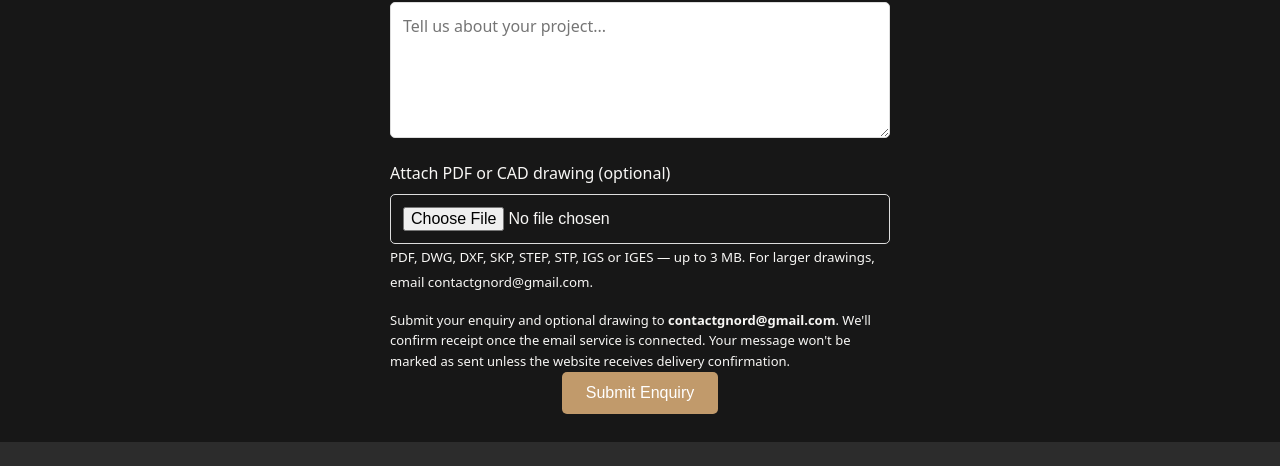
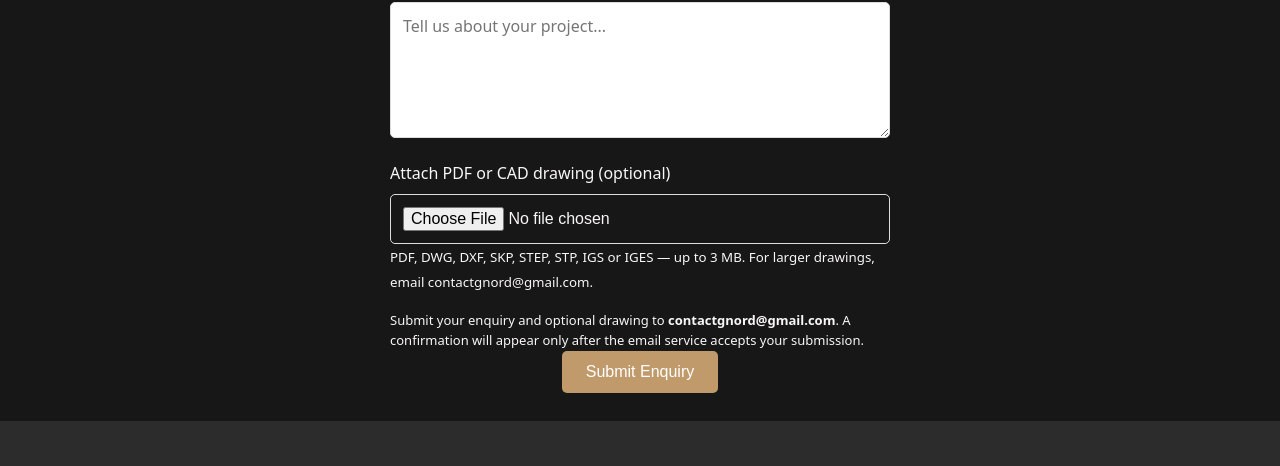
Before and after one commit to juliana1616/gnordmodular-, a plain HTML site: page index.html in a window 1280 px wide. Shown: the part 5668-6134 px from the top of the page. Drawn offline with Linux system fonts and the light colour scheme.

Commit message:
Use permanent customer-facing copy for enquiry email confirmation

```diff
--- a/index.html
+++ b/index.html
@@ -513,7 +513,7 @@ detail.hidden=true;
                         <label for="gn-website">Website (leave blank)</label>
                         <input type="text" id="gn-website" name="website" tabindex="-1" autocomplete="off">
                     </div>
-                    <p class="form-note" style="margin-top:14px;font-size:13px;line-height:1.6;">Submit your enquiry and optional drawing to <strong>contactgnord@gmail.com</strong>. We'll confirm receipt once the email service is connected. Your message won't be marked as sent unless the website receives delivery confirmation.</p>
+                    <p class="form-note" style="margin-top:14px;font-size:13px;line-height:1.6;">Submit your enquiry and optional drawing to <strong>contactgnord@gmail.com</strong>. A confirmation will appear only after the email service accepts your submission.</p>
                     <button type="submit" class="btn btn-submit" data-track="form-submit">Submit Enquiry</button>
                     <p id="gn-enquiry-handoff" class="form-note" role="status" aria-live="polite" hidden style="margin-top:13px;font-size:13px;line-height:1.6;"></p>
                 </form>
```
